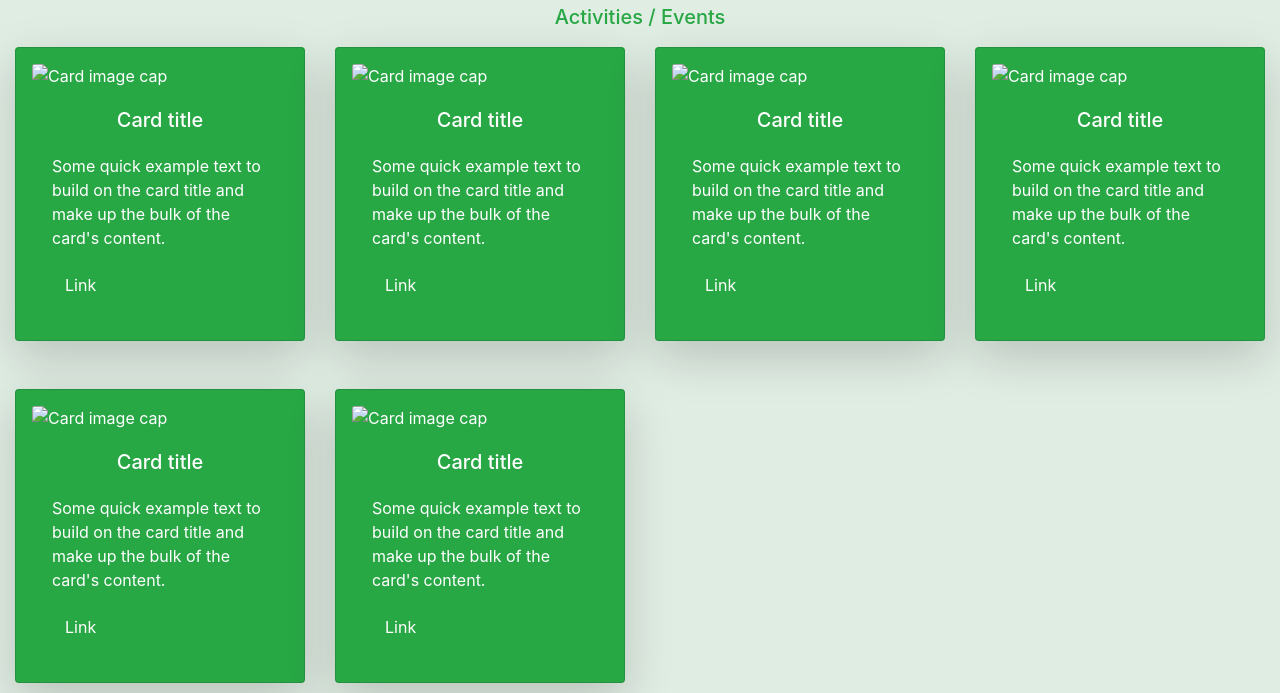
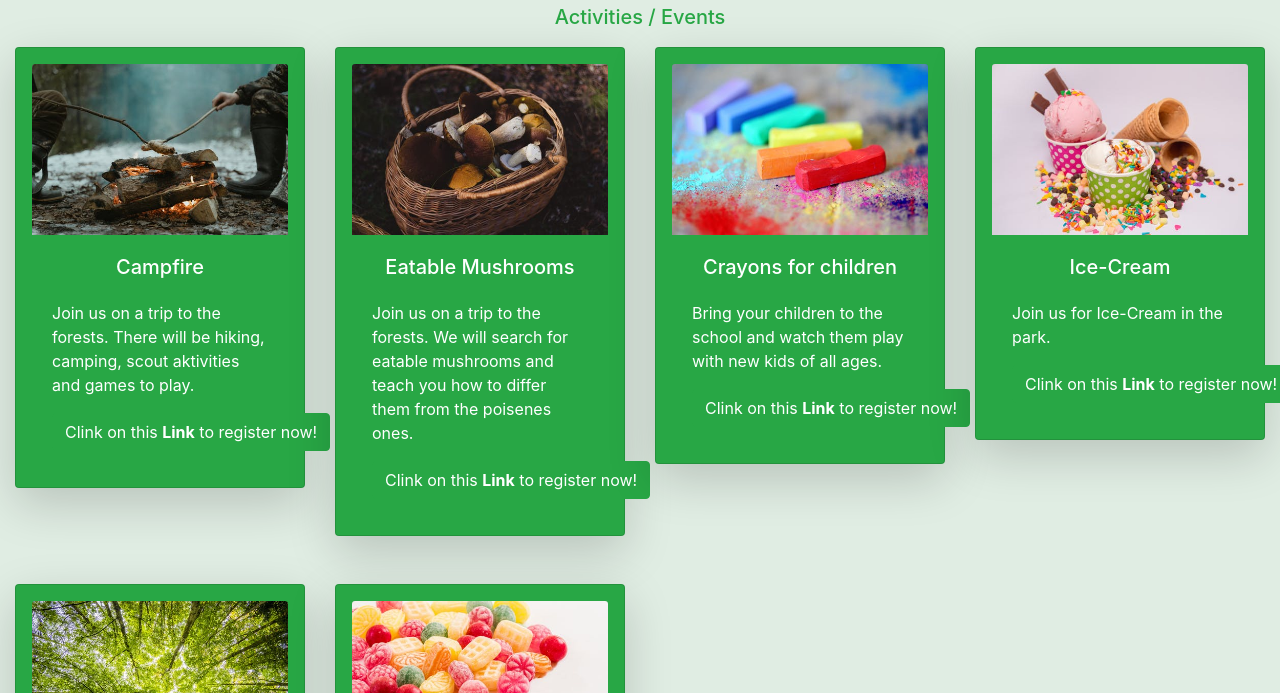
Before and after one commit to Josif-GitHub/Network-app, a plain HTML site: page activities-events.html in a window 1280 px wide. Shown: the part 107-800 px from the top of the page. Drawn offline with nearby package versions, Linux system fonts and the light colour scheme.

Commit message:
Adding attribut content to the cards on the Activities / Events page.

```diff
--- a/activities-events.html
+++ b/activities-events.html
@@ -60,11 +60,11 @@
                         <div class="col-12 col-md-6 col-lg-4 col-xl-3">
 
                             <div class="card p-3 bg-success text-white shadow-lg mb-5 rounded">
-                            <img class="card-img-top" src="" alt="Card image cap">
+                            <img class="card-img-top" src="/assets/static/img/camping-2.jpeg" alt="Campfire">
                             <div class="card-body">
-                                <h5 class="card-title">Card title</h5>
-                                <p class="card-text">Some quick example text to build on the card title and make up the bulk of the card's content.</p>
-                                <a target="_blank" href="contact.html" class="btn btn-success">Link</a>
+                                <h5 class="card-title">Campfire</h5>
+                                <p class="card-text">Join us on a trip to the forests. There will be hiking, camping, scout aktivities and games to play.</p>
+                                <a target="_blank" href="contact.html" class="btn btn-success">Clink on this <strong>Link</strong> to register now!</a>
                             </div>
                             </div>
 
@@ -72,11 +72,11 @@
                         <div class="col-12 col-md-6 col-lg-4 col-xl-3">
 
                             <div class="card p-3 bg-success text-white shadow-lg mb-5 rounded">
-                            <img class="card-img-top" src="" alt="Card image cap">
+                            <img class="card-img-top" src="/assets/static/img/mushrooms-2.jpeg" alt="Eatable mushrooms">
                             <div class="card-body">
-                                <h5 class="card-title">Card title</h5>
-                                <p class="card-text">Some quick example text to build on the card title and make up the bulk of the card's content.</p>
-                                <a target="_blank" href="contact.html" class="btn btn-success">Link</a>
+                                <h5 class="card-title">Eatable Mushrooms</h5>
+                                <p class="card-text">Join us on a trip to the forests. We will search for eatable mushrooms and teach you how to differ them from the poisenes ones.</p>
+                                <a target="_blank" href="contact.html" class="btn btn-success">Clink on this <strong>Link</strong> to register now!</a>
                             </div>
                             </div>
 
@@ -84,11 +84,11 @@
                         <div class="col-12 col-md-6 col-lg-4 col-xl-3">
 
                             <div class="card p-3 bg-success text-white shadow-lg mb-5 rounded">
-                            <img class="card-img-top" src="" alt="Card image cap">
+                            <img class="card-img-top" src="/assets/static/img/paint-2.jpeg" alt="Crayons for children">
                             <div class="card-body">
-                                <h5 class="card-title">Card title</h5>
-                                <p class="card-text">Some quick example text to build on the card title and make up the bulk of the card's content.</p>
-                                <a target="_blank" href="contact.html" class="btn btn-success">Link</a>
+                                <h5 class="card-title">Crayons for children</h5>
+                                <p class="card-text">Bring your children to the school and watch them play with new kids of all ages.</p>
+                                <a target="_blank" href="contact.html" class="btn btn-success">Clink on this <strong>Link</strong> to register now!</a>
                             </div>
                             </div>
 
@@ -96,11 +96,11 @@
                         <div class="col-12 col-md-6 col-lg-4 col-xl-3">
 
                             <div class="card p-3 bg-success text-white shadow-lg mb-5 rounded">
-                            <img class="card-img-top" src="" alt="Card image cap">
+                            <img class="card-img-top" src="/assets/static/img/sweets-3.jpeg" alt="Ice-Cream">
                             <div class="card-body">
-                                <h5 class="card-title">Card title</h5>
-                                <p class="card-text">Some quick example text to build on the card title and make up the bulk of the card's content.</p>
-                                <a target="_blank" href="contact.html" class="btn btn-success">Link</a>
+                                <h5 class="card-title">Ice-Cream</h5>
+                                <p class="card-text">Join us for Ice-Cream in the park.</p>
+                                <a target="_blank" href="contact.html" class="btn btn-success">Clink on this <strong>Link</strong> to register now!</a>
                             </div>
                             </div>
 
@@ -108,11 +108,11 @@
                         <div class="col-12 col-md-6 col-lg-4 col-xl-3">
 
                             <div class="card p-3 bg-success text-white shadow-lg mb-5 rounded">
-                            <img class="card-img-top" src="" alt="Card image cap">
+                            <img class="card-img-top" src="/assets/static/img/trees-2.jpeg" alt="Trees">
                             <div class="card-body">
-                                <h5 class="card-title">Card title</h5>
-                                <p class="card-text">Some quick example text to build on the card title and make up the bulk of the card's content.</p>
-                                <a target="_blank" href="contact.html" class="btn btn-success">Link</a>
+                                <h5 class="card-title">Trees</h5>
+                                <p class="card-text">Hike with us in the woods and learn about the names of the trees around you.</p>
+                                <a target="_blank" href="contact.html" class="btn btn-success">Clink on this <strong>Link</strong> to register now!</a>
                             </div>
                             </div>
 
@@ -120,11 +120,11 @@
                         <div class="col-12 col-md-6 col-lg-4 col-xl-3">
 
                             <div class="card p-3 bg-success text-white shadow-lg mb-5 rounded">
-                            <img class="card-img-top" src="" alt="Card image cap">
+                            <img class="card-img-top" src="/assets/static/img/sweets-2.jpeg" alt="Sweets">
                             <div class="card-body">
-                                <h5 class="card-title">Card title</h5>
-                                <p class="card-text">Some quick example text to build on the card title and make up the bulk of the card's content.</p>
-                                <a target="_blank" href="contact.html" class="btn btn-success">Link</a>
+                                <h5 class="card-title">Sweets on the last school day</h5>
+                                <p class="card-text">We invite all of your families to attend to the childrens graduation day at kindergarden. There will be sweets for all our guests.</p>
+                                <a target="_blank" href="contact.html" class="btn btn-success">Clink on this <strong>Link</strong> to register now!</a>
                             </div>
                             </div>
 
```
